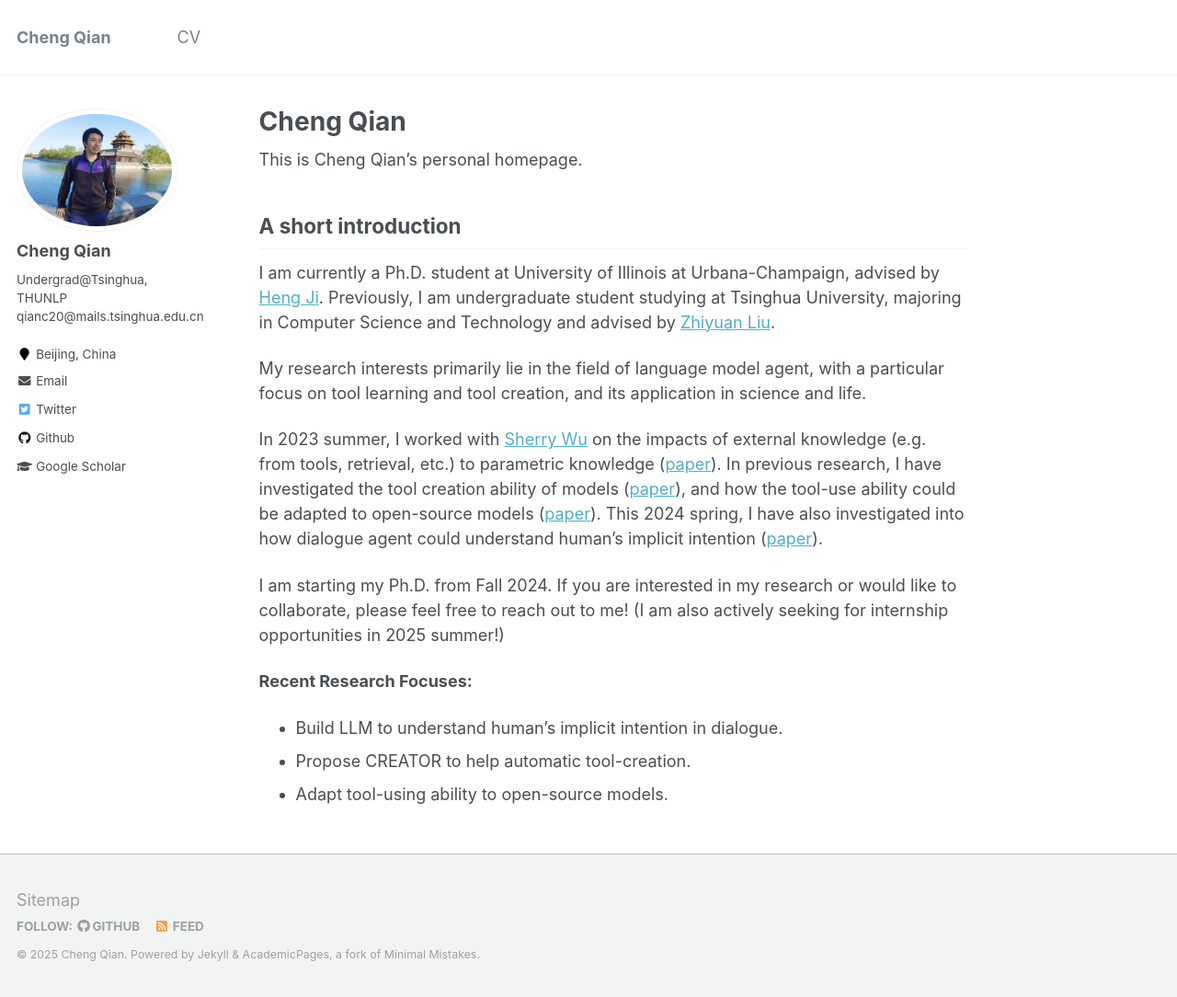
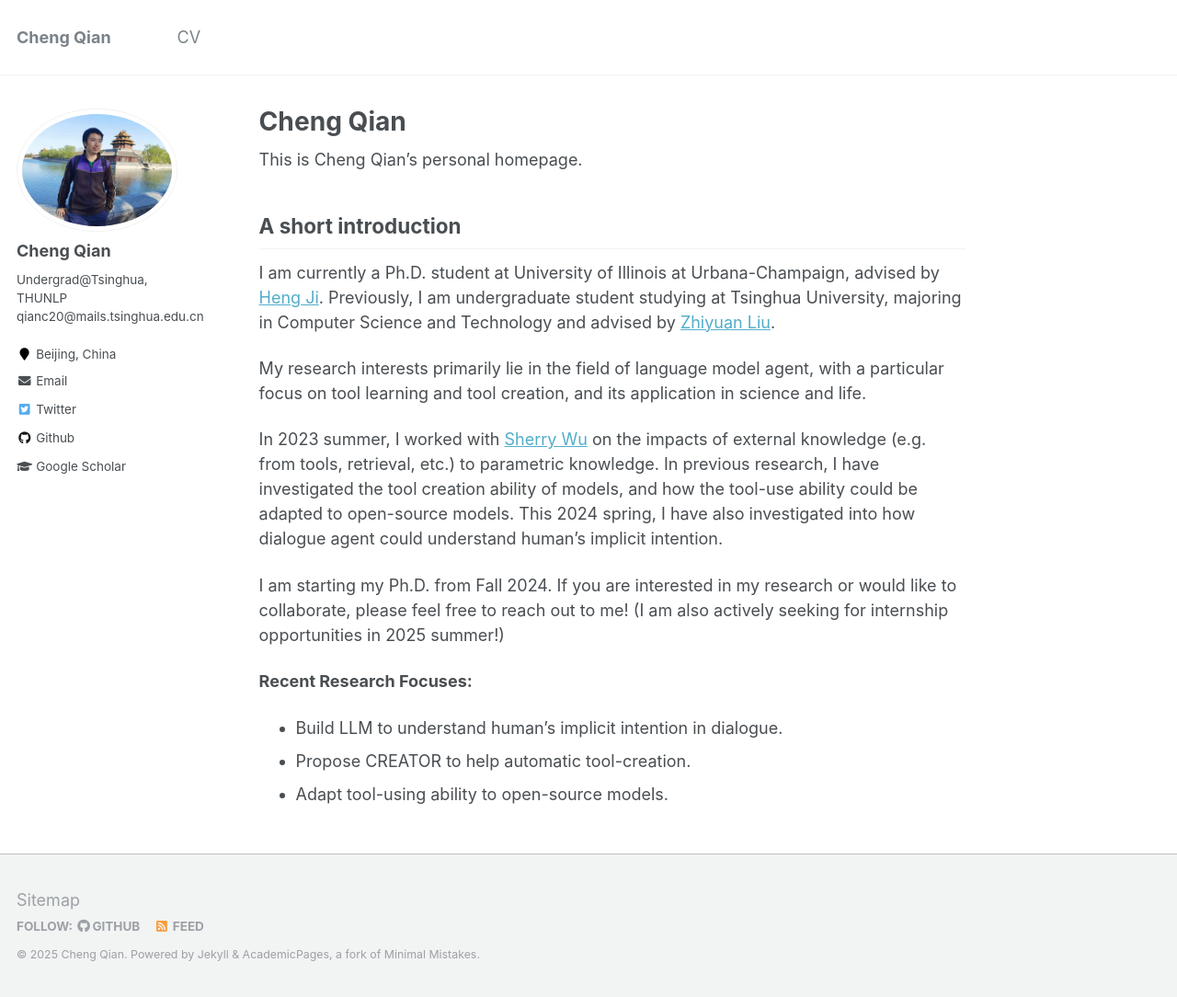
Before and after one commit to qiancheng0/qiancheng0.github.io, a Jekyll site: the page built from _pages/about.md, in a window 1280 px wide and 1084 px high. Shown: the whole window at 92% size. Built offline with Jekyll 4.4.1, drawn with Linux system fonts in a browser that asks for light colours.

Commit message:
New information update

```diff
--- a/_pages/about.md
+++ b/_pages/about.md
@@ -16,7 +16,7 @@ Previously, I am undergraduate student studying at Tsinghua University, majoring
 
 My research interests primarily lie in the field of language model agent, with a particular focus on tool learning and tool creation, and its application in science and life.
 
-In 2023 summer, I worked with [Sherry Wu](https://www.cs.cmu.edu/~sherryw/) on the impacts of external knowledge (e.g. from tools, retrieval, etc.) to parametric knowledge ([paper](https://arxiv.org/pdf/2309.08594)). In previous research, I have investigated the tool creation ability of models ([paper](https://arxiv.org/pdf/2305.14318)), and how the tool-use ability could be adapted to open-source models ([paper](https://arxiv.org/abs/2310.05155)). This 2024 spring, I have also investigated into how dialogue agent could understand human's implicit intention ([paper](https://arxiv.org/pdf/2402.09205)).
+In 2023 summer, I worked with [Sherry Wu](https://www.cs.cmu.edu/~sherryw/) on the impacts of external knowledge (e.g. from tools, retrieval, etc.) to parametric knowledge. In previous research, I have investigated the tool creation ability of models, and how the tool-use ability could be adapted to open-source models. This 2024 spring, I have also investigated into how dialogue agent could understand human's implicit intention.
 
 I am starting my Ph.D. from Fall 2024. If you are interested in my research or would like to collaborate, please feel free to reach out to me! (I am also actively seeking for internship opportunities in 2025 summer!)
 
```
